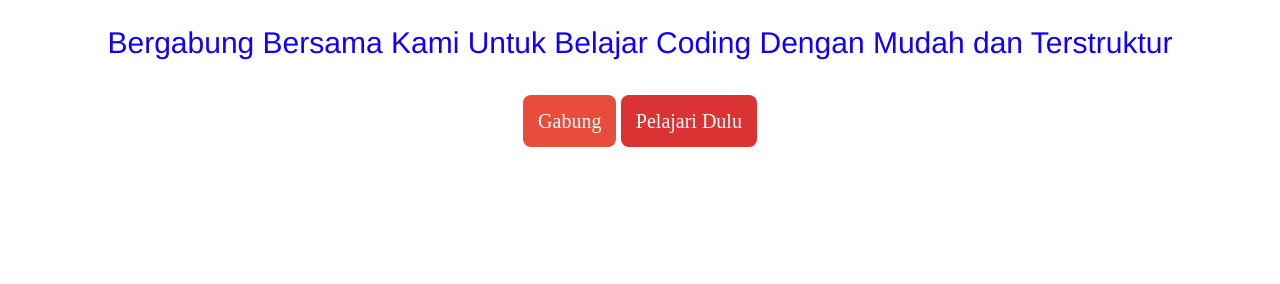
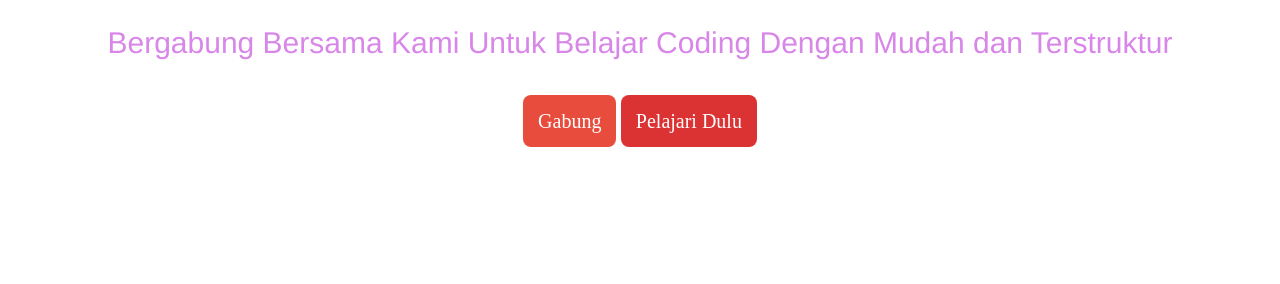
Before and after one commit to birzubir/Portofolio-sass-css, a plain HTML site: page index.html in a window 1280 px wide. Shown: the part 163-447 px from the top of the page. Drawn offline with Linux system fonts and the light colour scheme.

Commit message:
Portofolio sass css2

```diff
--- a/css-output.css
+++ b/css-output.css
@@ -62,7 +62,9 @@ body {
   border-bottom: 10px;
 }
 .text-header p {
-  color: #1100ff;
+  color: #d986e9;
+  font-size: xx-large;
+  font: bold;
   font-size: 30px;
   margin-bottom: 50px;
 }
--- a/index.html
+++ b/index.html
@@ -4,7 +4,7 @@
     <meta charset="UTF-8" />
     <meta http-equiv="X-UA-Compatible" content="IE=edge" />
     <meta name="viewport" content="width=device-width, initial-scale=1.0" />
-    <title>Document</title>
+    <title>web</title>
     <link rel="stylesheet" href="CSS-Output.css" />
     <link
       rel="stylesheet"
```
